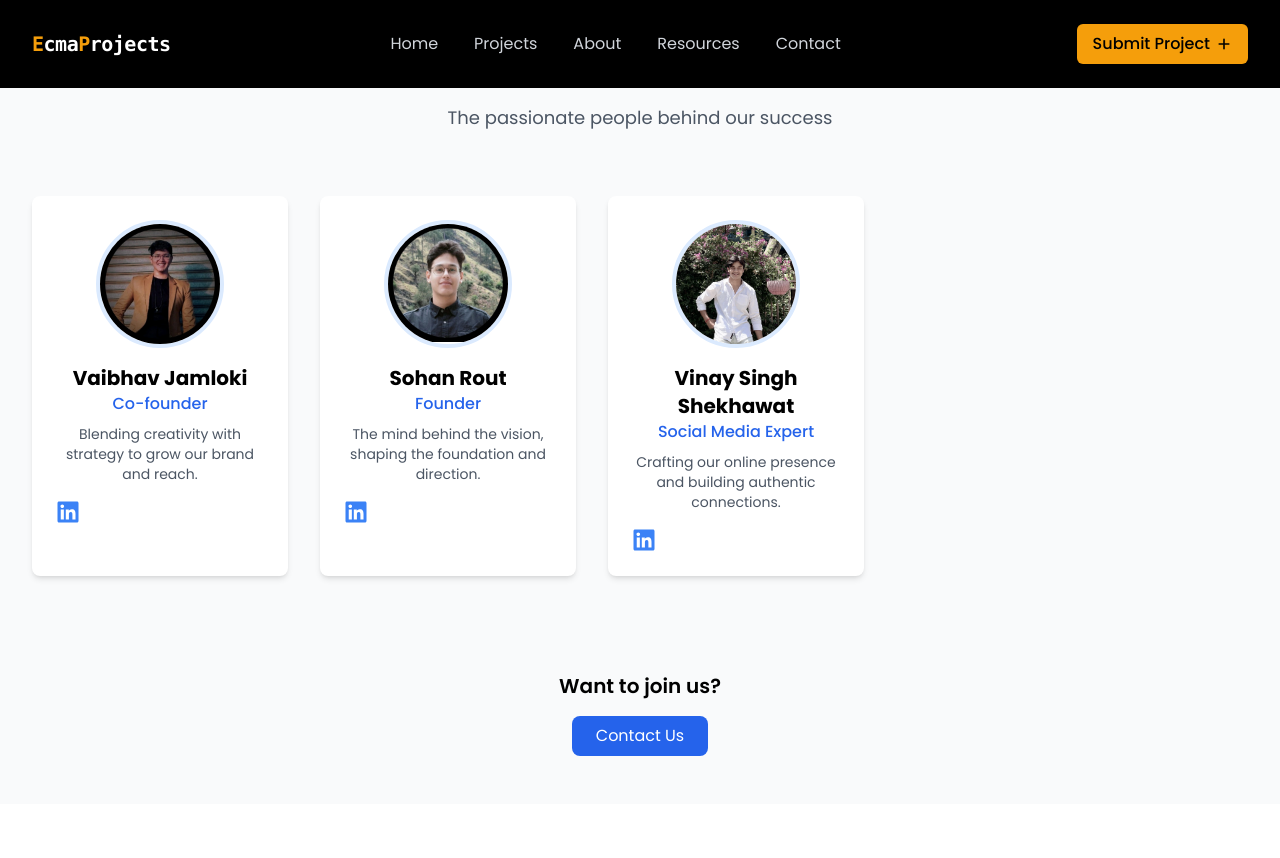
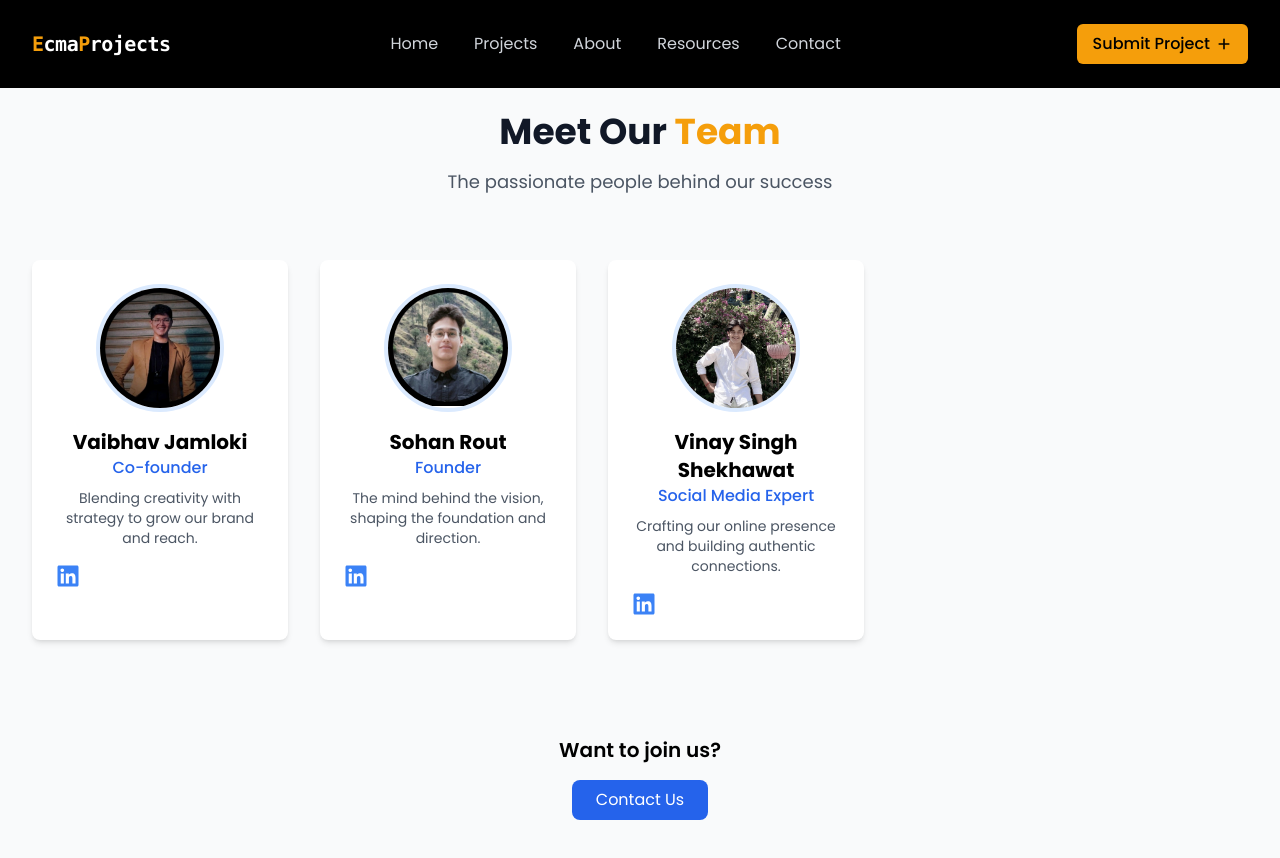
Before and after one commit to Sohan-Rout/EcmaProjects, a Next.js app: page /about/meet-the-team in a window 1280 px wide. Shown: the top 858 px of the page. Before the commit the page ends 804 px from the top, so only its background shows below. Built offline with nearby package versions, Linux system fonts and the light colour scheme.

Commit message:
added cards

```diff
--- a/app/about/meet-the-team/page.jsx
+++ b/app/about/meet-the-team/page.jsx
@@ -10,7 +10,7 @@
       <div className="container mx-auto px-4 py-12">
         {/* Header Section */}
         <div className="text-center mb-16">
-          <h1 className="text-4xl font-bold text-gray-900 mb-4">Meet Our Team</h1>
+          <h1 className="text-4xl mt-16 font-bold text-gray-900 mb-4">Meet Our <span className="text-amber-500">Team</span></h1>
           <p className="text-lg text-gray-600">
             The passionate people behind our success
           </p>
```
